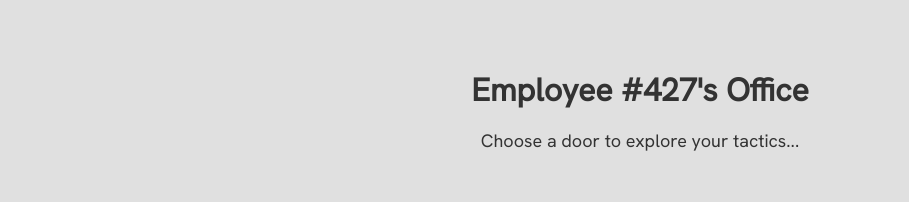
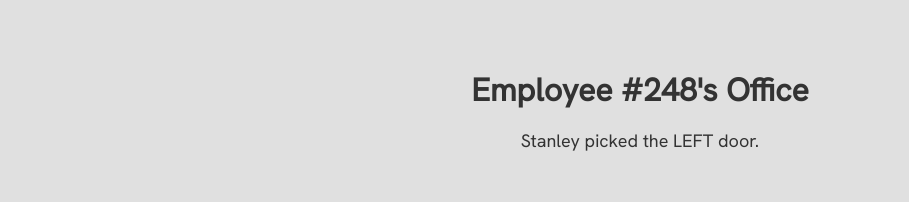
Before and after one commit to SlashtheHare/tactics, a plain HTML site: page index.html in a window 1280 px wide. Shown: the top 202 px of the page, without its empty margins (0-909 px from the left). Drawn offline with Linux system fonts and the light colour scheme.

Commit message:
Update index.html

```diff
--- a/index.html
+++ b/index.html
@@ -12,8 +12,8 @@
   <link rel="stylesheet" href="style.css">
 </head>
 <body>
-  <h1>Employee #427's Office</h1>
-  <p>Choose a door to explore your tactics...</p>
+  <h1>Employee #248's Office</h1>
+  <p>Stanley picked the LEFT door.</p>
 
   <div class="doors">
     <div class="door" data-room="Dancing"></div>
```
